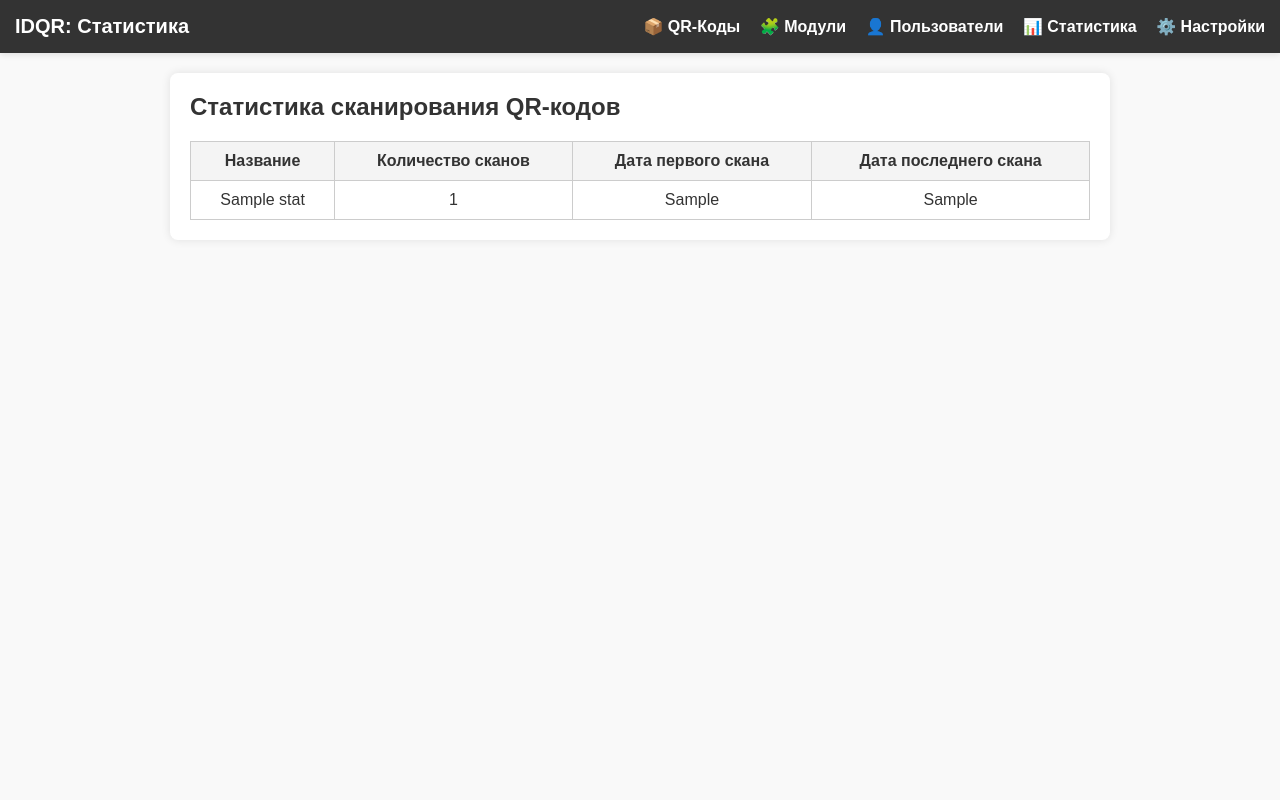
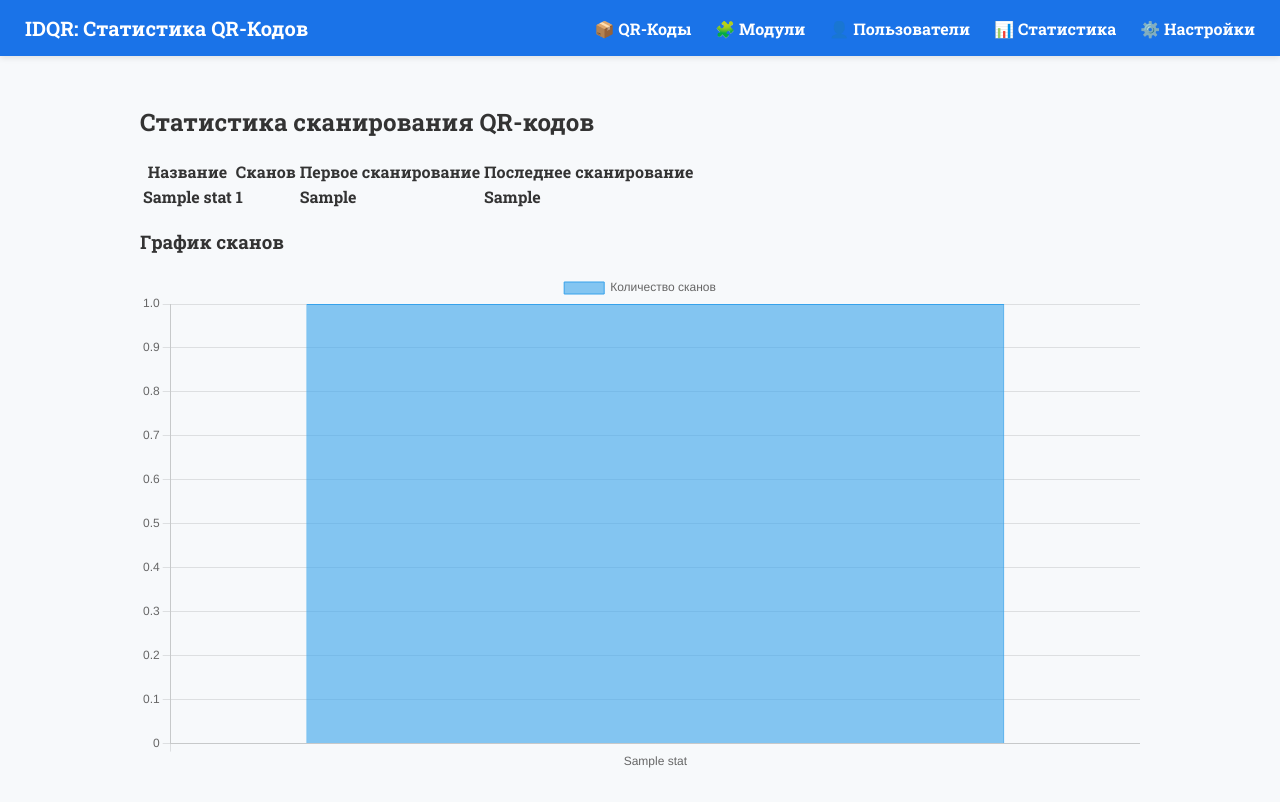
Before and after one commit to Darhan-man/idqr-platform, a FastAPI app: template templates/stats.html in a window 1280 px wide. Before the commit the page ends 243 px from the top, so only its background shows below. Run offline with FastAPI, Linux system fonts and the light colour scheme; the template is opened without the code that fills it: most values are stand-ins (such as "Sample title", 1, 10 or a date in 2020).

Commit message:
Update stats.html

```diff
--- a/templates/stats.html
+++ b/templates/stats.html
@@ -4,23 +4,11 @@
     <meta charset="UTF-8">
     <title>Статистика QR-кодов</title>
     <link rel="stylesheet" href="/static/css/style.css">
-    <style>
-        body { font-family: Arial, sans-serif; margin: 0; padding: 0; background: #f9f9f9; }
-        .navbar { background: #333; color: white; padding: 15px; display: flex; align-items: center; justify-content: space-between; }
-        .navbar h1 { margin: 0; font-size: 20px; }
-        .navbar nav a { color: white; margin-left: 15px; text-decoration: none; }
-        .navbar nav a.active { font-weight: bold; text-decoration: underline; }
-        .container { max-width: 900px; margin: 20px auto; padding: 20px; background: white; border-radius: 8px; box-shadow: 0 0 10px rgba(0,0,0,0.1); }
-        table { width: 100%; border-collapse: collapse; margin-top: 20px; }
-        th, td { border: 1px solid #ccc; padding: 10px; text-align: center; }
-        th { background: #f4f4f4; }
-        tr:hover { background: #f1f1f1; }
-        h2 { margin-top: 0; }
-    </style>
+    <script src="https://cdn.jsdelivr.net/npm/chart.js"></script>
 </head>
 <body>
     <div class="navbar">
-        <h1>IDQR: Статистика</h1>
+        <h1>IDQR: Статистика QR-Кодов</h1>
         <nav>
             <a href="/dashboard/qr" class="{{ 'active' if active == 'qr' else '' }}">📦 QR-Коды</a>
             <a href="/dashboard/modules" class="{{ 'active' if active == 'modules' else '' }}">🧩 Модули</a>
@@ -38,9 +26,9 @@
             <thead>
                 <tr>
                     <th>Название</th>
-                        <th>Количество сканов</th>
-                        <th>Дата первого скана</th>
-                        <th>Дата последнего скана</th>
+                    <th>Сканов</th>
+                    <th>Первое сканирование</th>
+                    <th>Последнее сканирование</th>
                 </tr>
             </thead>
             <tbody>
@@ -54,8 +42,35 @@
                 {% endfor %}
             </tbody>
         </table>
+
+        <h3>График сканов</h3>
+        <canvas id="qrChart" width="800" height="400"></canvas>
+        <script>
+            const ctx = document.getElementById('qrChart').getContext('2d');
+            const labels = [{% for stat in stats_list %}'{{ stat.title }}',{% endfor %}];
+            const data = [{% for stat in stats_list %}{{ stat.count }},{% endfor %}];
+            const qrChart = new Chart(ctx, {
+                type: 'bar',
+                data: {
+                    labels: labels,
+                    datasets: [{
+                        label: 'Количество сканов',
+                        data: data,
+                        backgroundColor: 'rgba(54, 162, 235, 0.6)',
+                        borderColor: 'rgba(54, 162, 235, 1)',
+                        borderWidth: 1
+                    }]
+                },
+                options: {
+                    scales: {
+                        y: { beginAtZero: true, stepSize: 1 }
+                    }
+                }
+            });
+        </script>
+
         {% else %}
-            <p>Статистика пока отсутствует.</p>
+        <p>Пока нет данных по сканированию.</p>
         {% endif %}
     </div>
 </body>
```
Lines whose indentation alone changed are shown as unchanged.
